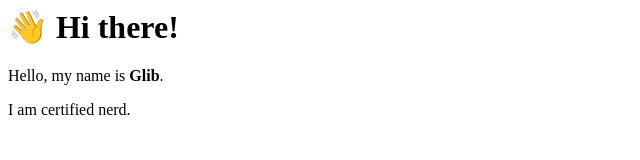
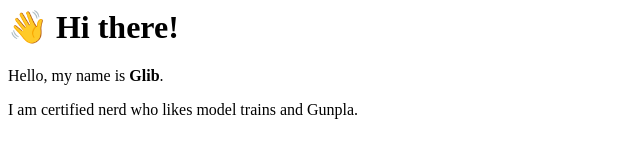
Before and after one commit to Grenkin1988/exercism-bootcamp-about-me, a plain HTML site: page index.html in a window 1280 px wide. Shown: the whole page, without its empty margins (0-640 px from the left). Drawn offline with Linux system fonts and the light colour scheme.

Commit message:
Add more info about me

```diff
--- a/index.html
+++ b/index.html
@@ -1,3 +1,3 @@
 <h1>👋 Hi there!</h1>
 <p>Hello, my name is <strong>Glib</strong>.</p>
-<p>I am certified nerd.</p>
+<p>I am certified nerd who likes model trains and Gunpla.</p>
```
